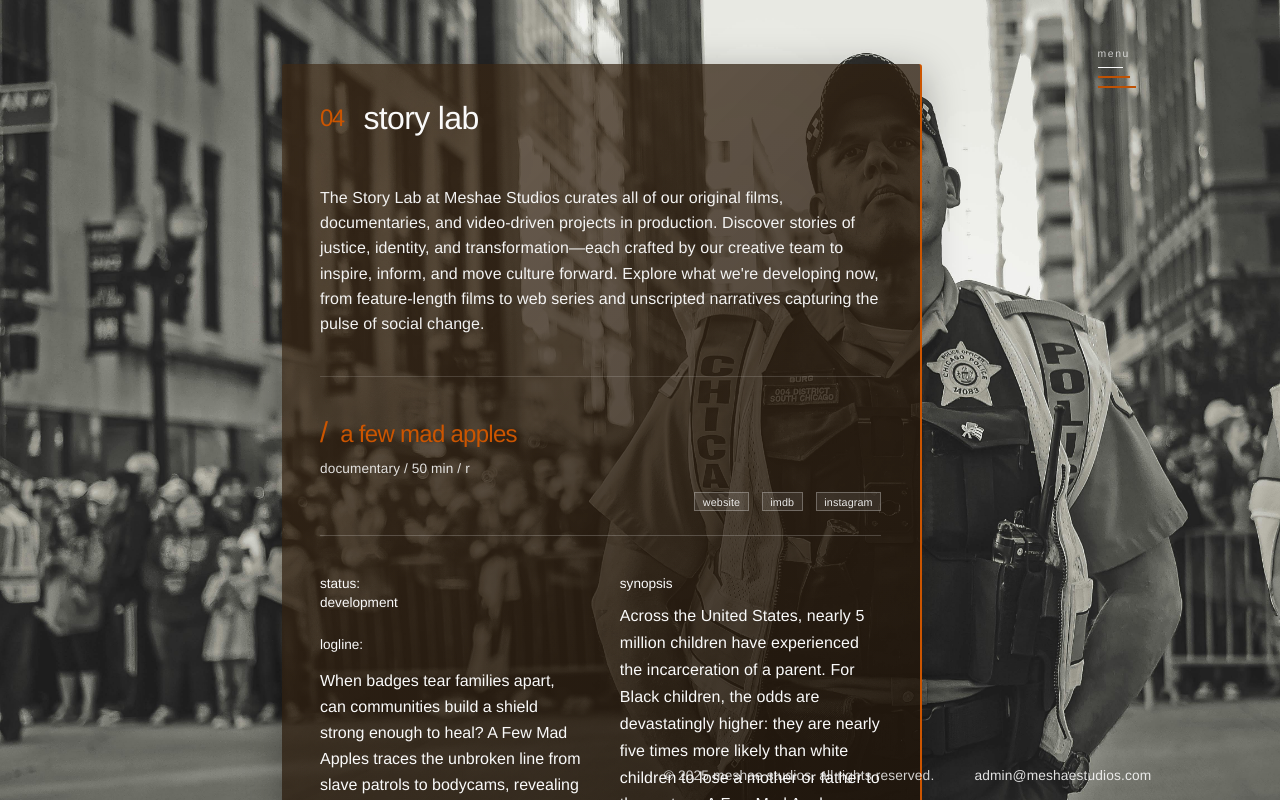
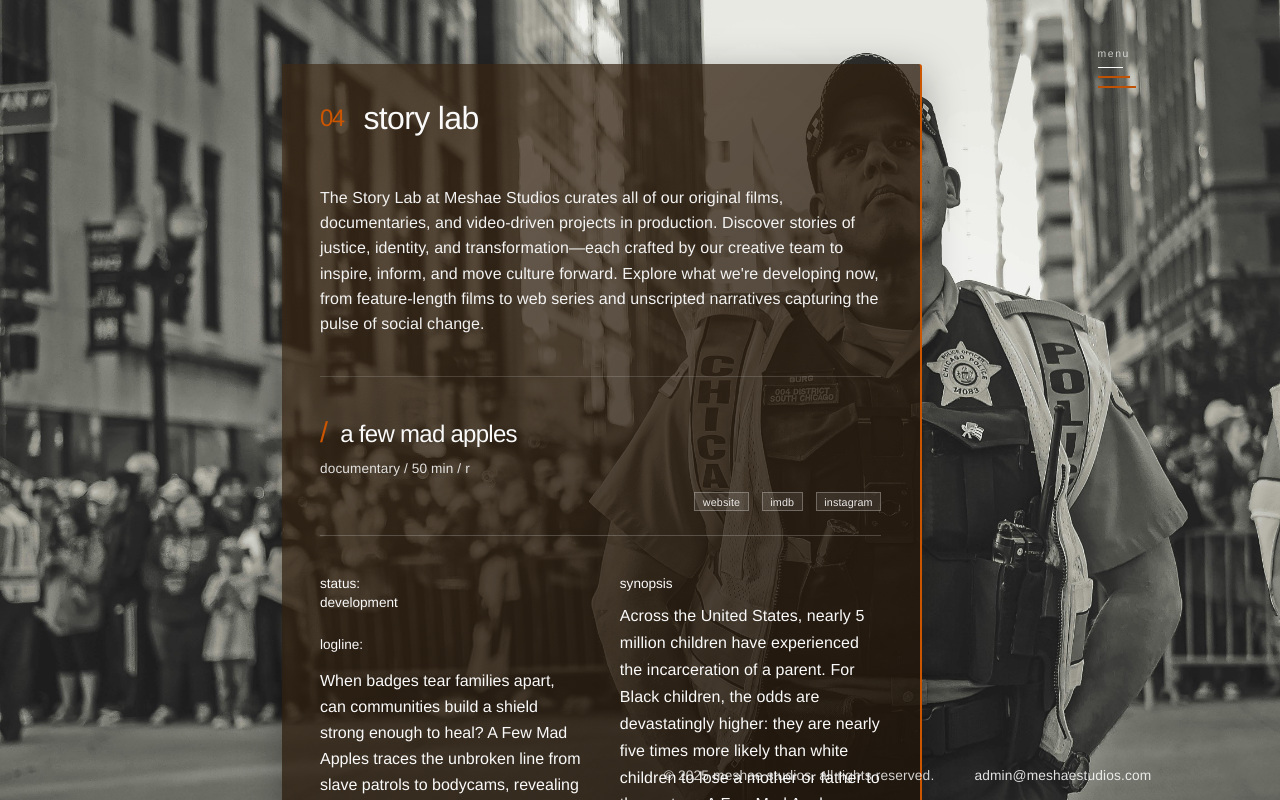
Before and after one commit to shaundawson/meshaestudios, a React (Create React App) app: page /storylab in a window 1280 px wide. Built offline with nearby package versions, Linux system fonts and the light colour scheme.

Commit message:
Update Story_Lab.module.css

```diff
--- a/src/styles/Story_Lab.module.css
+++ b/src/styles/Story_Lab.module.css
@@ -169,7 +169,6 @@
     font-weight: var(--weight-heavy);
     letter-spacing: -0.03em;
     margin: 0 0 var(--space-sm) 0;
-    color: var(--orange1);
     line-height: 1.1;
 }
 
```
